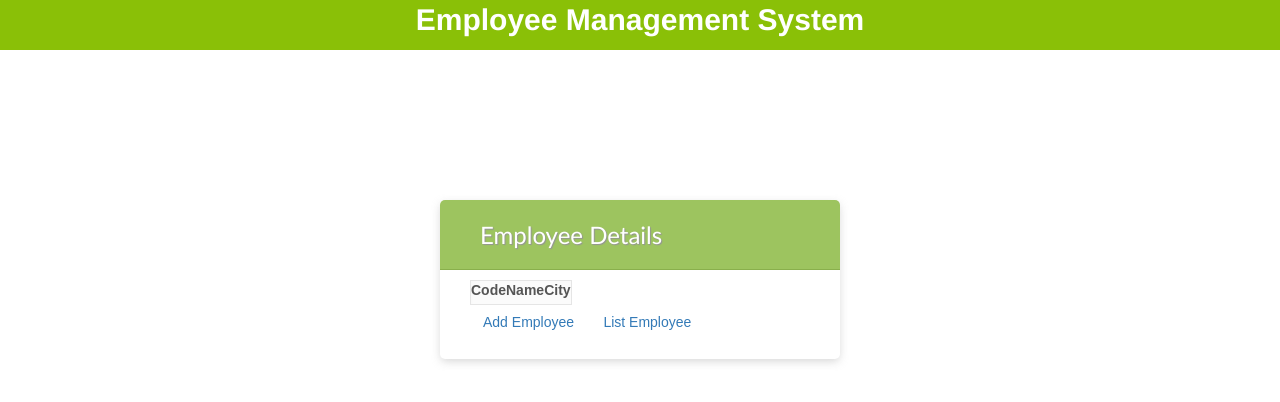
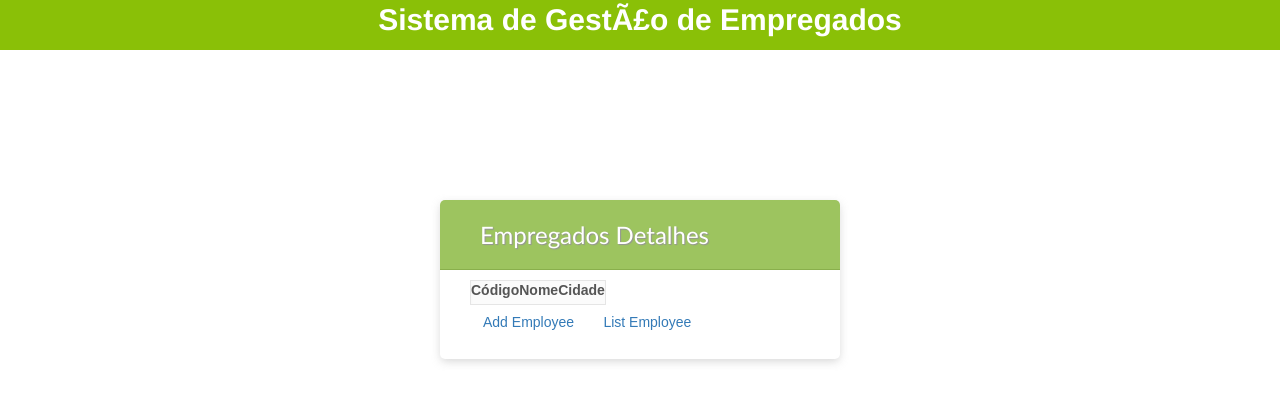
Before and after one commit to thimico/docker_angular, a website: page html/index.html in a window 1280 px wide. Drawn offline with nearby package versions, Linux system fonts and the light colour scheme; some packages are replaced by stand-ins of ours; no server answers.

Commit message:
Edição Front End

```diff
--- a/html/home.html
+++ b/html/home.html
@@ -1,10 +1,10 @@
 <div class="smart-green" >
-<h1>Employee Details</h1>
+<h1>Empregados Detalhes</h1>
 		<table>
 			<tr>
-			   <th><label>Code</label></th>
-			   <th><label>Name</label></th>
-			   <th><label>City</label></th>
+			   <th><label>Código</label></th>
+			   <th><label>Nome</label></th>
+			   <th><label>Cidade</label></th>
 			  <!-- <th><label>Action</label></th>-->
 			</tr>
 
--- a/html/index.html
+++ b/html/index.html
@@ -1,7 +1,7 @@
 <html ng-app="myApp">
 <head>
 <meta http-equiv="Content-Type" content="text/html; charset=ISO-8859-1">
-<title>Employee Application</title>
+<title>Aplicação de Empregados</title>
 <link rel="stylesheet" href="http://maxcdn.bootstrapcdn.com/bootstrap/3.3.5/css/bootstrap.min.css">
 <script src = "https://ajax.googleapis.com/ajax/libs/angularjs/1.3.14/angular.min.js"></script>
 <script src = "https://ajax.googleapis.com/ajax/libs/angularjs/1.3.14/angular-route.js"></script>
@@ -12,7 +12,7 @@
 <body>
 <div id="header_container">
     <div id="header">
-       Employee Management System
+      Sistema de Gestão de Empregados
     </div>
 </div>
 <div ng-view></div>
```
Also changed, not shown: html/add.html (+4 -4 lines), html/edit.html (+4 -4 lines), html/list.html (+4 -4 lines).
